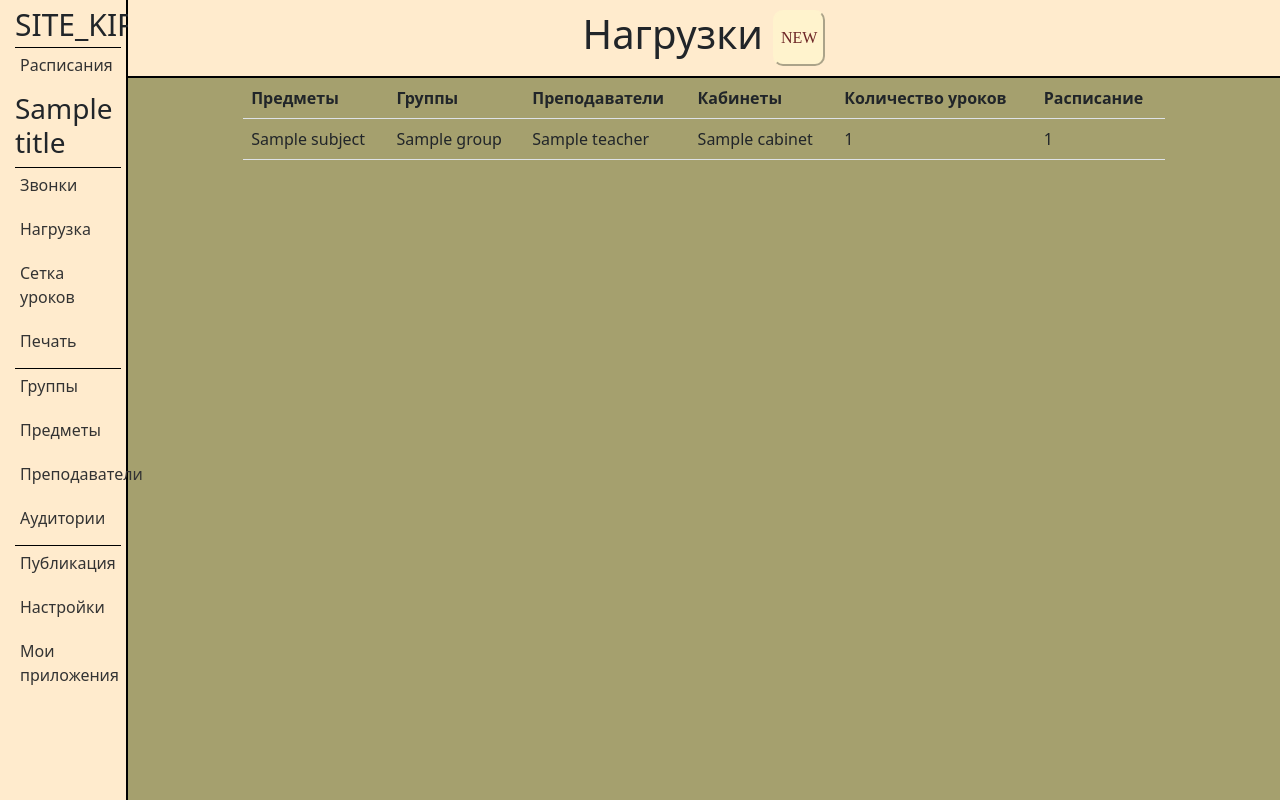
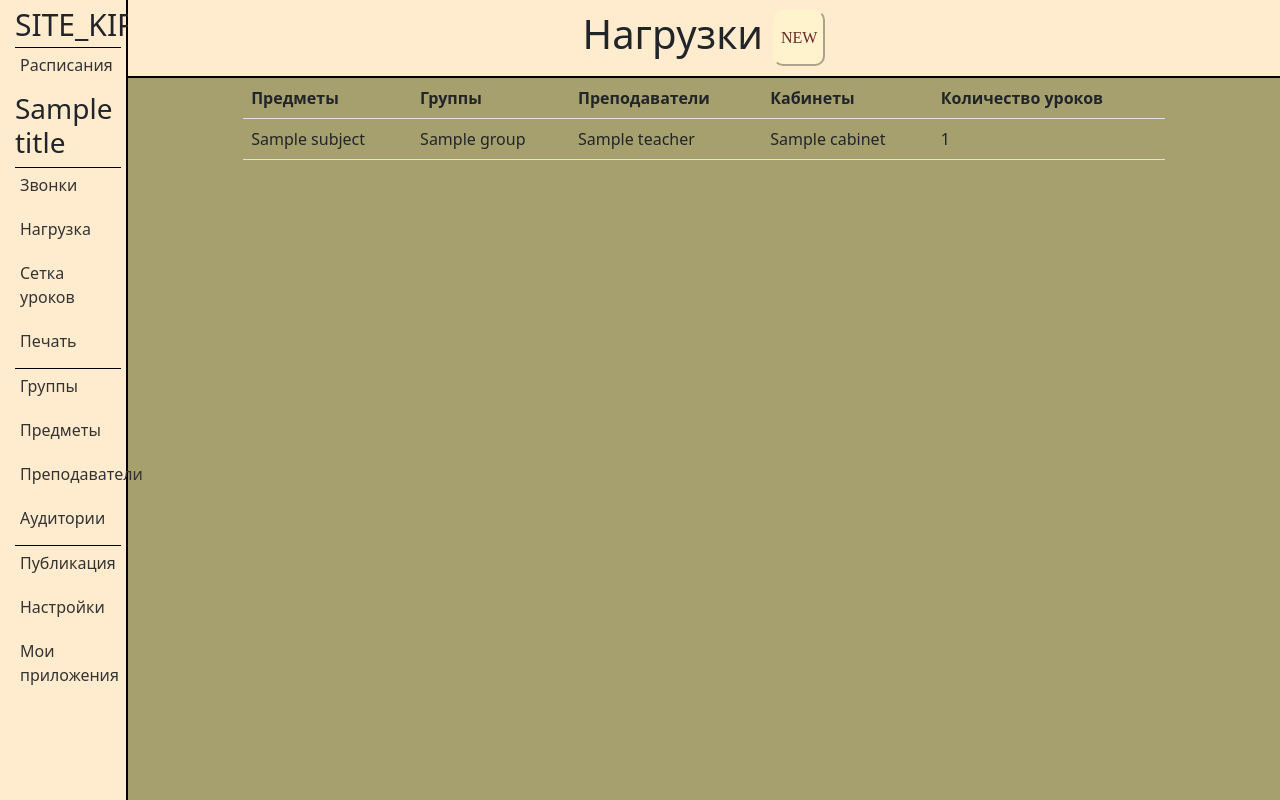
Before and after one commit to rokman87/KIPO_SITE, a Django app: template applications/templates/applications/workloads.html in a window 1280 px wide. Run offline with Django 4.2, Linux system fonts and the light colour scheme; the template is opened without the code that fills it: most values are stand-ins (such as "Sample title", 1, 10 or a date in 2020); form fields are guessed from the names that the template uses.

Commit message:
Workload output

```diff
--- a/applications/templates/applications/workloads.html
+++ b/applications/templates/applications/workloads.html
@@ -45,7 +45,6 @@
             <th>Преподаватели</th>
             <th>Кабинеты</th>
             <th>Количество уроков</th>
-            <th>Расписание</th>
         </tr>
     </thead>
     <tbody>
@@ -56,7 +55,6 @@
                 <td>{{ el.teachers.all|join:", " }}</td>
                 <td>{{ el.cabinets.all|join:", " }}</td>
                 <td>{{ el.lessons_count }}</td>
-                <td>{{ el.schedule_id }}</td>
             </tr>
         {% empty %}
             <tr>
```
Also changed, not shown: db.sqlite3.
